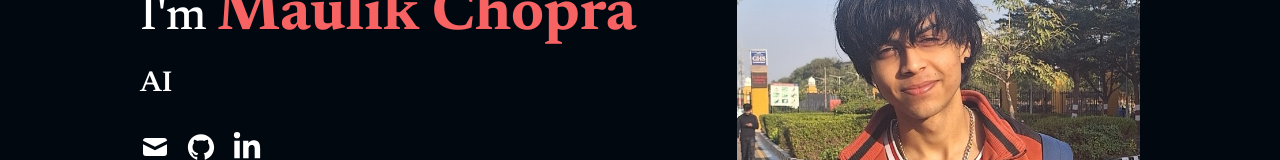
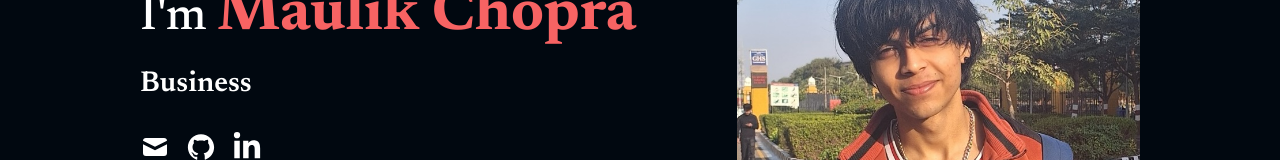
Before and after one commit to MaulikChopra/maulikchopra.github.io, a React (Create React App) app: page / in a window 1280 px wide. Shown: the part 197-357 px from the top of the page. Built offline with nearby package versions, Linux system fonts and the light colour scheme.

Commit message:
Update typewriter strings in Type.js

```diff
--- a/src/components/Home/Type.js
+++ b/src/components/Home/Type.js
@@ -6,10 +6,11 @@ function Type() {
     <Typewriter
       options={{
         strings: [
-          "Full-stack Web Developer",
-          "AI and LLM Engineer",
-          "Mobile App Developer",
+          "Product Management",
+          "Business Analyst",
           "Founder",
+                    "Full-stack Developer",
+
         ],
         autoStart: true,
         loop: true,
```
